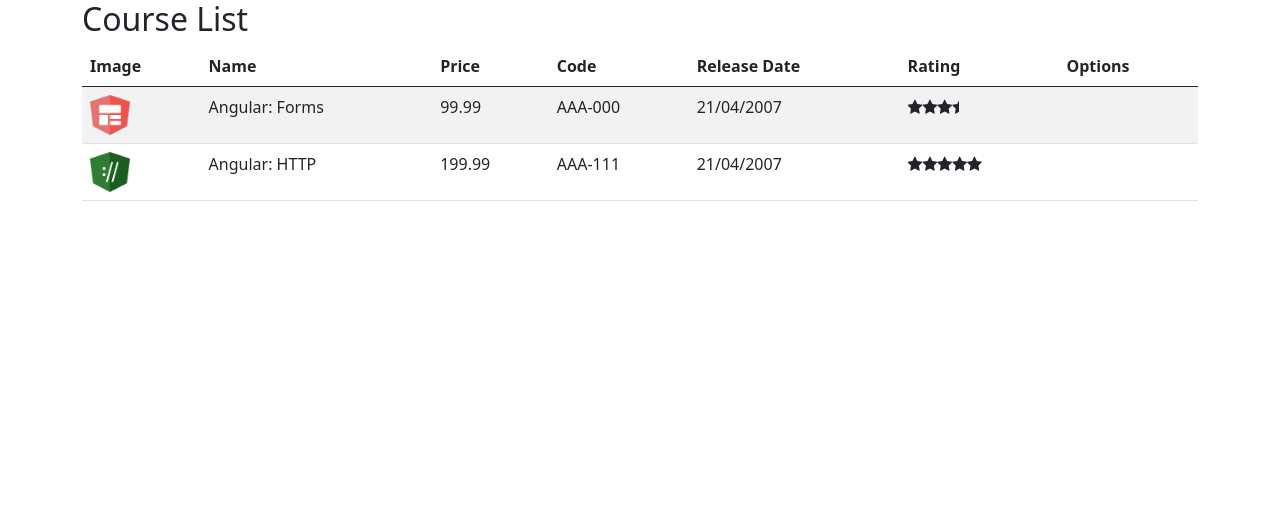
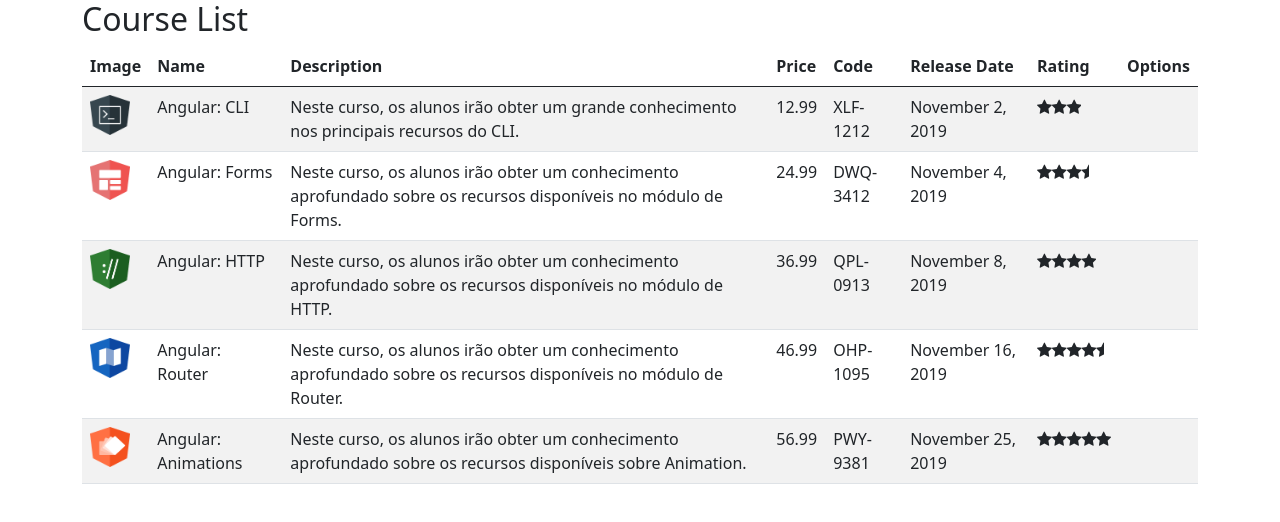
Before and after one commit to gabihvespoli/course-manager, an Angular app: page / in a window 1280 px wide. Shown: the top 522 px of the page. Built offline with nearby package versions, Linux system fonts and the light colour scheme.

Commit message:
feat: add service

```diff
--- a/src/app/courses/course-list.component.html
+++ b/src/app/courses/course-list.component.html
@@ -5,6 +5,7 @@
     <tr>
       <th>Image</th>
       <th>Name</th>
+      <th>Description</th>
       <th>Price</th>
       <th>Code</th>
       <th>Release Date</th>
@@ -16,6 +17,7 @@
     <tr *ngFor="let course of courses">
       <td><img [src]="course.imageUrl" [alt]="course.name" width="40px" height="40px"></td>
       <td>{{ course.name }}</td>
+      <td>{{ course.description }}</td>
       <td>{{ course.price }}</td>
       <td>{{ course.code }}</td>
       <td>{{ course.releaseDate }}</td>
--- a/src/app/courses/course-list.component.ts
+++ b/src/app/courses/course-list.component.ts
@@ -1,3 +1,4 @@
+import { CourseService } from './course.service';
 import { Component, OnInit } from "@angular/core";
 import { Course } from "./course";
 
@@ -8,28 +9,11 @@
 export class CourseListComponent implements OnInit {
   courses: Course[] = [];
 
+  constructor(private courseService: CourseService) {
+
+  }
+
   ngOnInit(): void {
-    this.courses = [
-      {
-        id: 1,
-        name: 'Angular: Forms',
-        imageUrl: './assets/images/forms.png',
-        price: 99.99,
-        code: 'AAA-000',
-        duration: 120,
-        rating: 3.5,
-        releaseDate: '21/04/2007'
-      },
-      {
-        id: 2,
-        name: 'Angular: HTTP',
-        imageUrl: './assets/images/http.png',
-        price: 199.99,
-        code: 'AAA-111',
-        duration: 240,
-        rating: 5,
-        releaseDate: '21/04/2007'
-      }
-    ]
+    this.courses = this.courseService.retrieveAll();
   }
 }
--- /dev/null
+++ b/src/app/courses/course.service.ts
@@ -0,0 +1,69 @@
+import { Injectable } from "@angular/core";
+import { Course } from "./course";
+
+@Injectable({
+  providedIn: 'root'
+})
+export class CourseService {
+  retrieveAll(): Course[] {
+    return COURSES;
+  }
+}
+
+var COURSES: Course[] = [
+  {
+      id: 1,
+      name: 'Angular: CLI',
+      releaseDate: 'November 2, 2019',
+      description: 'Neste curso, os alunos irão obter um grande conhecimento nos principais recursos do CLI.',
+      duration: 120,
+      code: 'XLF-1212',
+      rating: 3,
+      price: 12.99,
+      imageUrl: '/assets/images/cli.png',
+  },
+  {
+      id: 2,
+      name: 'Angular: Forms',
+      releaseDate: 'November 4, 2019',
+      description: 'Neste curso, os alunos irão obter um conhecimento aprofundado sobre os recursos disponíveis no módulo de Forms.',
+      duration: 80,
+      code: 'DWQ-3412',
+      rating: 3.5,
+      price: 24.99,
+      imageUrl: '/assets/images/forms.png',
+  },
+  {
+      id: 3,
+      name: 'Angular: HTTP',
+      releaseDate: 'November 8, 2019',
+      description: 'Neste curso, os alunos irão obter um conhecimento aprofundado sobre os recursos disponíveis no módulo de HTTP.',
+      duration: 80,
+      code: 'QPL-0913',
+      rating: 4.0,
+      price: 36.99,
+      imageUrl: '/assets/images/http.png',
+  },
+  {
+      id: 4,
+      name: 'Angular: Router',
+      releaseDate: 'November 16, 2019',
+      description: 'Neste curso, os alunos irão obter um conhecimento aprofundado sobre os recursos disponíveis no módulo de Router.',
+      duration: 80,
+      code: 'OHP-1095',
+      rating: 4.5,
+      price: 46.99,
+      imageUrl: '/assets/images/router.png',
+  },
+  {
+      id: 5,
+      name: 'Angular: Animations',
+      releaseDate: 'November 25, 2019',
+      description: 'Neste curso, os alunos irão obter um conhecimento aprofundado sobre os recursos disponíveis sobre Animation.',
+      duration: 80,
+      code: 'PWY-9381',
+      rating: 5,
+      price: 56.99,
+      imageUrl: '/assets/images/animations.png',
+  }
+];
--- a/src/app/courses/course.ts
+++ b/src/app/courses/course.ts
@@ -7,4 +7,5 @@
   duration: number;
   rating: number;
   releaseDate: string;
+  description: string;
 }
```
